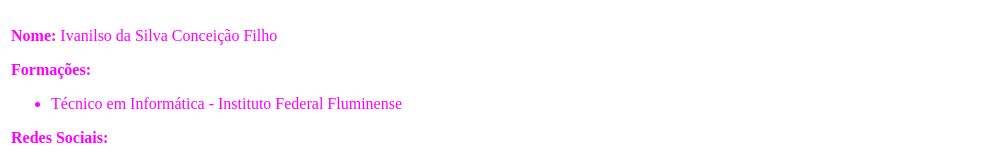
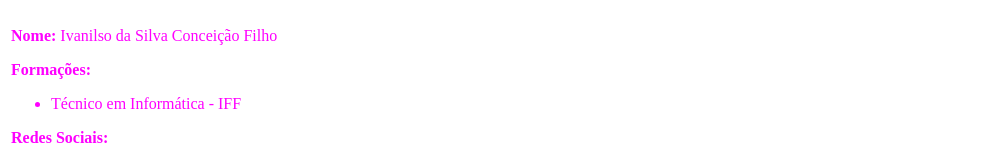
Before and after one commit to IvanilsoDaSilva/email-signature, a plain HTML site: page index.html in a window 1280 px wide. Shown: the top 160 px of the page, 0-997 px from the left. Drawn offline with Linux system fonts and the light colour scheme; grey boxes are pictures that could not be loaded.

Commit message:
FIX: Tamanho da tabela

```diff
--- a/index.html
+++ b/index.html
@@ -12,7 +12,7 @@
                 <p style="color: #ff00ff;"><strong>Nome:</strong> Ivanilso da Silva Conceição Filho</p>
                 <p style="color: #ff00ff;"><strong>Formações:</strong></p>
                 <ul>
-                <li style="color: #ff00ff;">Técnico em Informática - Instituto Federal Fluminense</li>
+                    <li style="color: #ff00ff;">Técnico em Informática - IFF</li>
                 </ul>
                 <p style="color: #ff00ff;"><strong>Redes Sociais:</strong></p>
                 <a style="text-decoration: none;" href="https://www.github.com/ivanilsodasilva">
```
Lines whose indentation alone changed are shown as unchanged.
